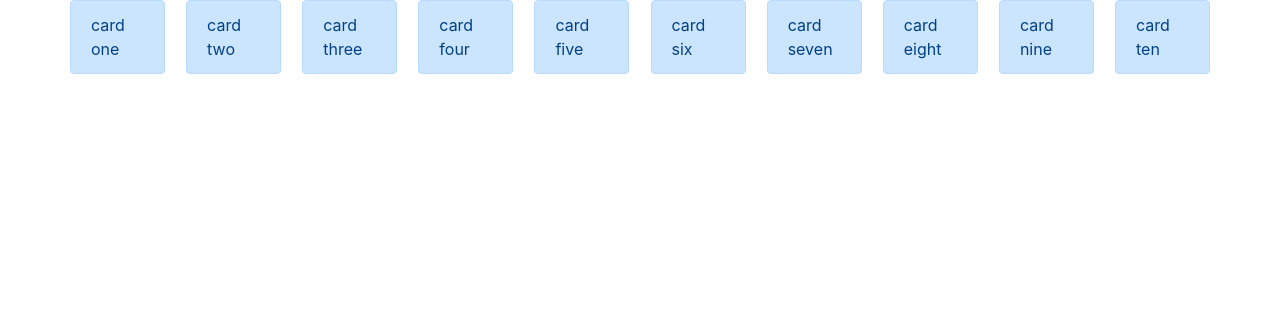
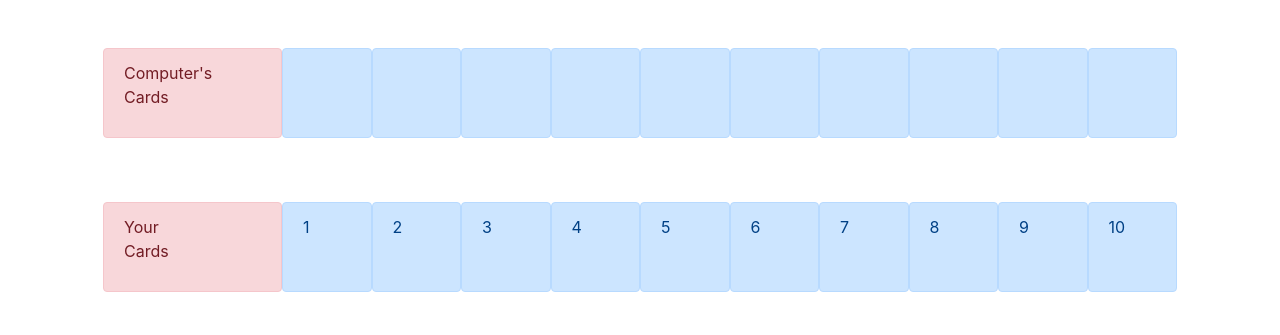
Before and after one commit to Cosmic0wl/cards, a plain HTML site: page index.html in a window 1280 px wide. Drawn offline with nearby package versions, Linux system fonts and the light colour scheme.

Commit message:
finished script

```diff
--- a/index.html
+++ b/index.html
@@ -6,50 +6,85 @@
     <title>Cards</title>
     <link href="bootstrap-4.3.1-dist/css/bootstrap.css" rel="stylesheet" type="text/css" media="all">
     <link href="style.css" rel="stylesheet" type="text/css" media="all">
-    <script src="https://code.jquery.com/jquery-3.4.1.js" integrity="sha256-CSXorXvZcTkaix6Yvo6HppcZGetbYMGWSFlBw8HfCJo=" crossorigin="anonymous"></script>
+    <script src="https://code.jquery.com/jquery-3.4.1.js"></script>
+    <script src="https://code.jquery.com/ui/1.12.1/jquery-ui.js"></script>
 </head>
 
 <body>
-    <div class="container">
-        <div class="row d-flex justify-content-between">
-        	<div class= "col-lg-1 alert alert-primary">
-        		card one
+    <div class="container p-4">
+        <div class="row d-flex justify-content-between p-4">
+            <div id="#draggable" class="col-lg-2 alert alert-danger ui-widget-content">
+                <p>Computer's Cards</p>
             </div>
-        	<div class= "col-lg-1 alert alert-primary">
-        		card two
+            <div class="col-lg-1 alert alert-primary droppable">
+                <p class="computer hidden"></p>
             </div>
-        	<div class= "col-lg-1 alert alert-primary">
-        		card three
+            <div class="col-lg-1 alert alert-primary droppable">
+                <p class="computer hidden"></p>
             </div>
-        	<div class= "col-lg-1 alert alert-primary">
-        		card four
+            <div class="col-lg-1 alert alert-primary droppable">
+                <p class="computer hidden"></p>
             </div>
-        	<div class= "col-lg-1 alert alert-primary">
-        		card five
+            <div class="col-lg-1 alert alert-primary droppable">
+                <p class="computer hidden"></p>
             </div>
-        	<div class= "col-lg-1 alert alert-primary">
-        		card six
+            <div class="col-lg-1 alert alert-primary droppable">
+                <p class="computer hidden"></p>
             </div>
-        	<div class= "col-lg-1 alert alert-primary">
-        		card seven
+            <div class="col-lg-1 alert alert-primary droppable">
+                <p class="computer hidden"></p>
             </div>
-        	<div class= "col-lg-1 alert alert-primary">
-        		card eight
+            <div class="col-lg-1 alert alert-primary droppable">
+                <p class="computer hidden"></p>
             </div>
-        	<div class= "col-lg-1 alert alert-primary">
-        		card nine
+            <div class="col-lg-1 alert alert-primary droppable">
+                <p class="computer hidden"></p>
             </div>
-        	<div class= "col-lg-1 alert alert-primary">
-        		card ten
+            <div class="col-lg-1 alert alert-primary droppable">
+                <p class="computer hidden"></p>
+            </div>
+            <div class="col-lg-1 alert alert-primary droppable">
+                <p class="computer hidden"></p>
             </div>
         </div>
-        <div class="row">
-
+        <!-- second row -->
+        <div class="row d-flex justify-content-between p-4">
+            <div class="col-lg-2 alert alert-danger">
+                <p>Your <br> Cards</p>
+            </div>
+            <div id="one" class="col-lg-1 alert alert-primary draggable">
+                <p class="player"></p>
+            </div>
+            <div id="two" class="col-lg-1 alert alert-primary draggable">
+                <p class="player"></p>
+            </div>
+            <div id="three" class="col-lg-1 alert alert-primary draggable">
+                <p class="player"></p>
+            </div>
+            <div id="four" class="col-lg-1 alert alert-primary draggable">
+                <p class="player"></p>
+            </div>
+            <div id="five" class="col-lg-1 alert alert-primary draggable">
+                <p class="player"></p>
+            </div>
+            <div id="six" class="col-lg-1 alert alert-primary draggable">
+                <p class="player"></p>
+            </div>
+            <div id="seven" class="col-lg-1 alert alert-primary draggable">
+                <p class="player"></p>
+            </div>
+            <div id="eight" class="col-lg-1 alert alert-primary draggable">
+                <p class="player"></p>
+            </div>
+            <div id="nine" class="col-lg-1 alert alert-primary draggable">
+                <p class="player"></p>
+            </div>
+            <div id="ten" class="col-lg-1 alert alert-primary draggable">
+                <p class="player"></p>
             </div>
         </div>
+        <!-- end of container -->
     </div>
-
-
     <!-- script -->
     <script src="script.js"></script>
 </body>
--- a/script.js
+++ b/script.js
@@ -1 +1,58 @@
-// generate 10 cards
+$(document).ready(function() {
+
+    // generate 10 cards
+    var cardsArray = [1, 2, 3, 4, 5, 6, 7, 8, 9, 10];
+    var shuffledArray = [];
+
+    function generateCards(array) {
+        var cloneArray = array.slice(0);
+        for (let i = 0; i < 10; i++) {
+            var randomNum = Math.random() * (9 - i);
+            var cardIndex = Math.round(randomNum);
+            shuffledArray.push(cloneArray.splice(cardIndex, 1));
+        }
+        return shuffledArray;
+    }
+    generateCards(cardsArray);
+    // print player cards
+    for (i = 0; i < cardsArray.length; i++) {
+        var player = $(".player");
+        var pCard = cardsArray[i];
+        $(player[i]).text(pCard);
+    }
+    // print computer cards
+    for (i = 0; i < shuffledArray.length; i++) {
+        var computer = $(".computer");
+        var cCard = shuffledArray[i];
+        $(computer[i]).text(cCard);
+    }
+
+
+
+     // drag function
+    $(function() {
+        $(".draggable").draggable();
+        $(".droppable").droppable({
+            drop: function(event, ui) {
+            	var playerCard = $(ui.draggable).text();
+            	var computerCard = $(this).text();
+            	console.log(playerCard);
+            	console.log(computerCard);
+                if (playerCard == computerCard) {
+                    $(this).addClass("alert-success").find("p").removeClass("hidden");
+                    $(ui.draggable).removeClass("alert-dark").addClass("alert-success");
+                    var position = $(this).position();
+                    console.log(position);
+                    $(this).css({"position":"relative"});
+                    $(ui.draggable).css({"position":"absolute"});
+                } else {
+                	$(this).addClass("alert-danger").find("p").removeClass("hidden");
+                    $(ui.draggable).addClass("alert-dark");
+                    $(ui.draggable).css({"top":"0", "left":"0"});
+
+                }
+
+            }
+        });
+    });
+});
--- a/style.css
+++ b/style.css
@@ -0,0 +1,3 @@
+.hidden {
+	display: none;
+}
```
Lines whose indentation alone changed are shown as unchanged.
